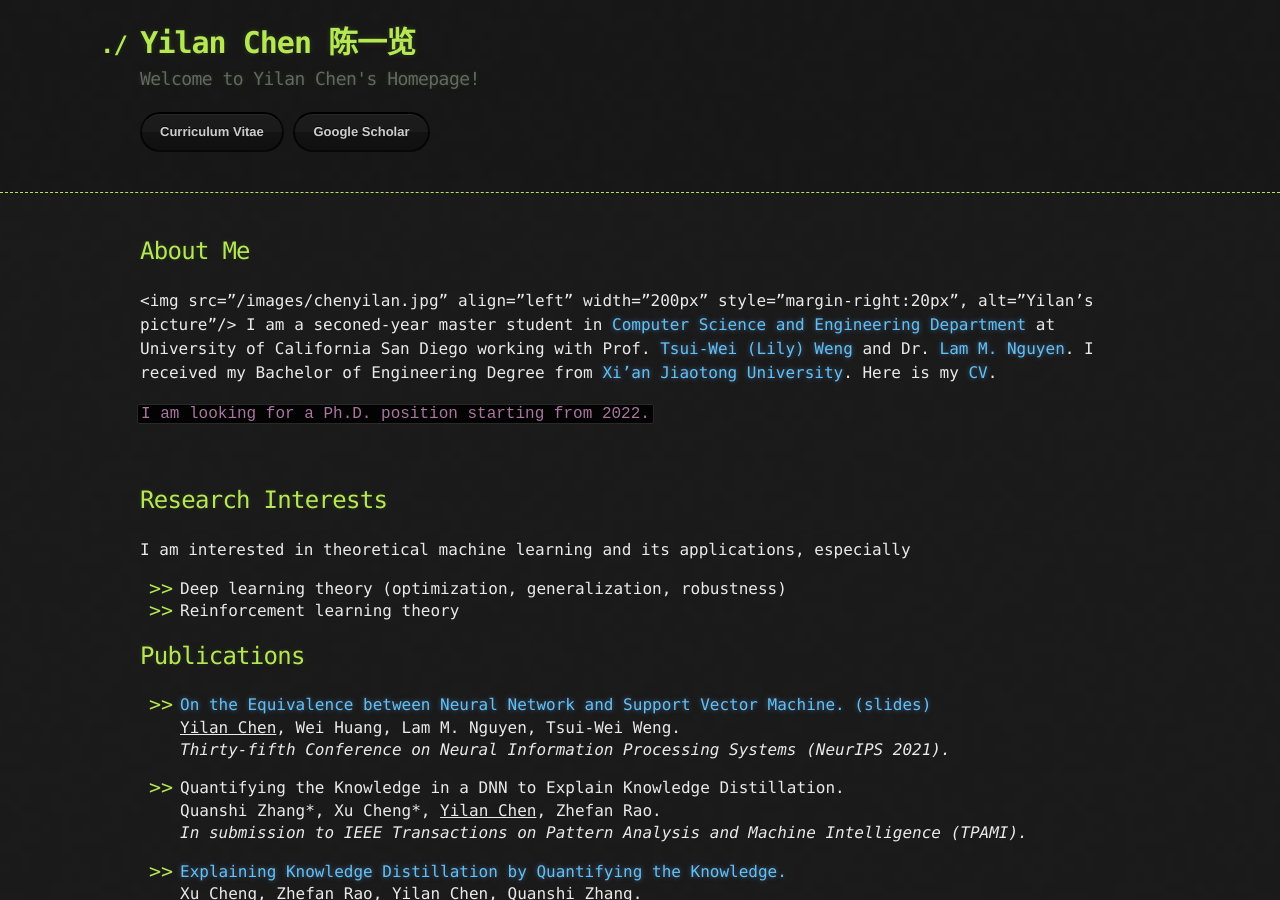
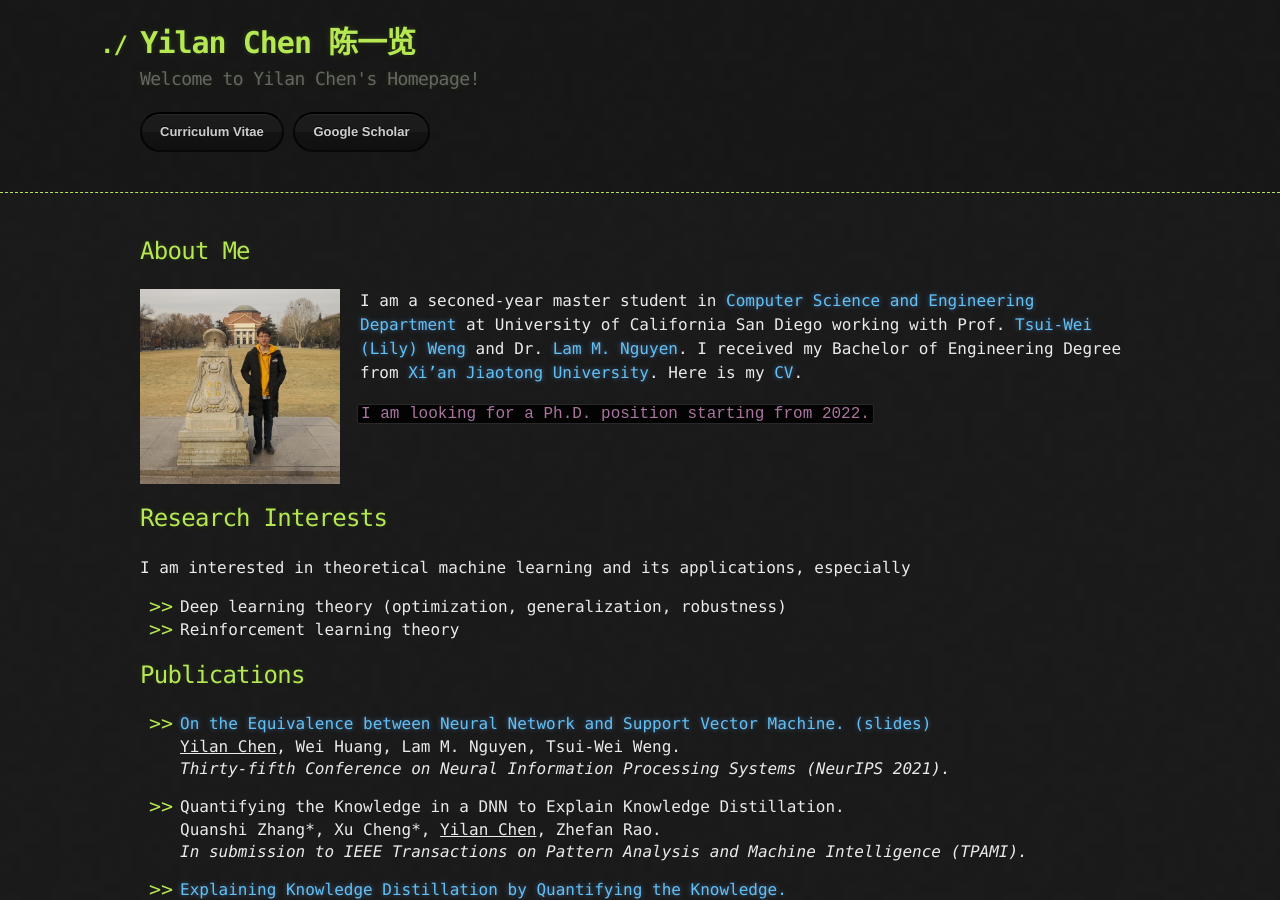
Before and after one commit to yilanchen6/yilanchen6.github.io, a Jekyll site: the page built from index.md, in a window 1280 px wide and 900 px high. Built offline with Jekyll 4.4.1, drawn with Linux system fonts in a browser that asks for light colours; our own code applies the rules of GitHub Pages for plain Markdown files.

Commit message:
Update index.md

```diff
--- a/index.md
+++ b/index.md
@@ -1,6 +1,6 @@
 ## About Me
 
-<img src="/images/chenyilan.jpg" align="left" width="200px" style="margin-right:20px", alt="Yilan's picture"/>
+<img src="/images/chenyilan.jpg" align="left" width="200px" style="margin-right:20px" alt="Yilan's picture"/>
 I am a seconed-year master student in [Computer Science and Engineering Department](https://cse.ucsd.edu/) at University of California San Diego working with Prof. [Tsui-Wei (Lily) Weng](https://lilyweng.github.io/) and Dr. [Lam M. Nguyen](https://lamnguyen-mltd.github.io/).
 <!-- Before that, I spent some time as a research intern at [University of Technology Sydney](https://www.uts.edu.au/), advised by Prof. [Richard Xu](https://www.uts.edu.au/staff/yida.xu) and [Shanghai Jiao Tong University](http://en.sjtu.edu.cn/), advised by Prof. [Quanshi Zhang](http://qszhang.com/).  -->
 I received my Bachelor of Engineering Degree from [Xi'an Jiaotong University](http://en.xjtu.edu.cn/).
```
